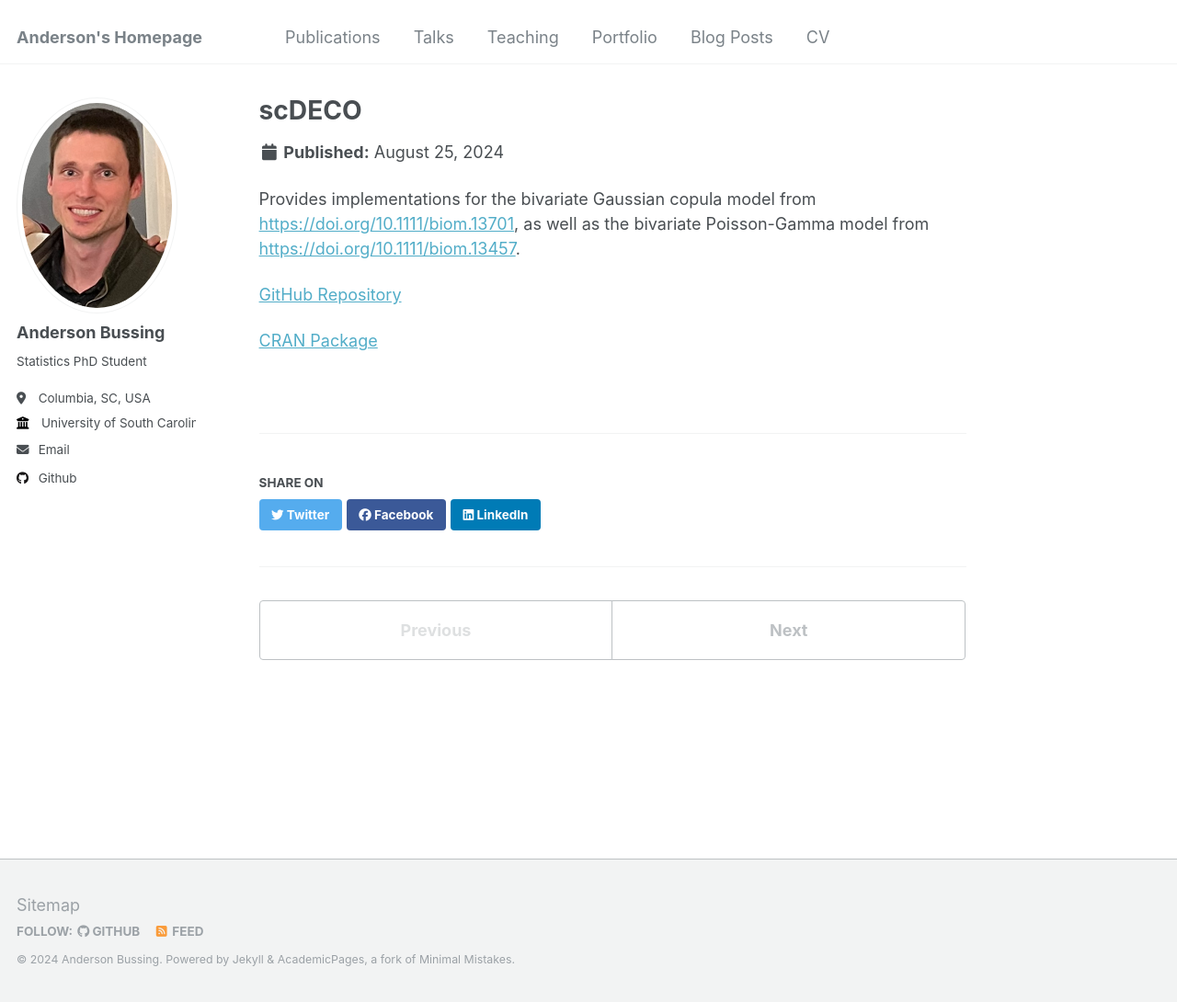
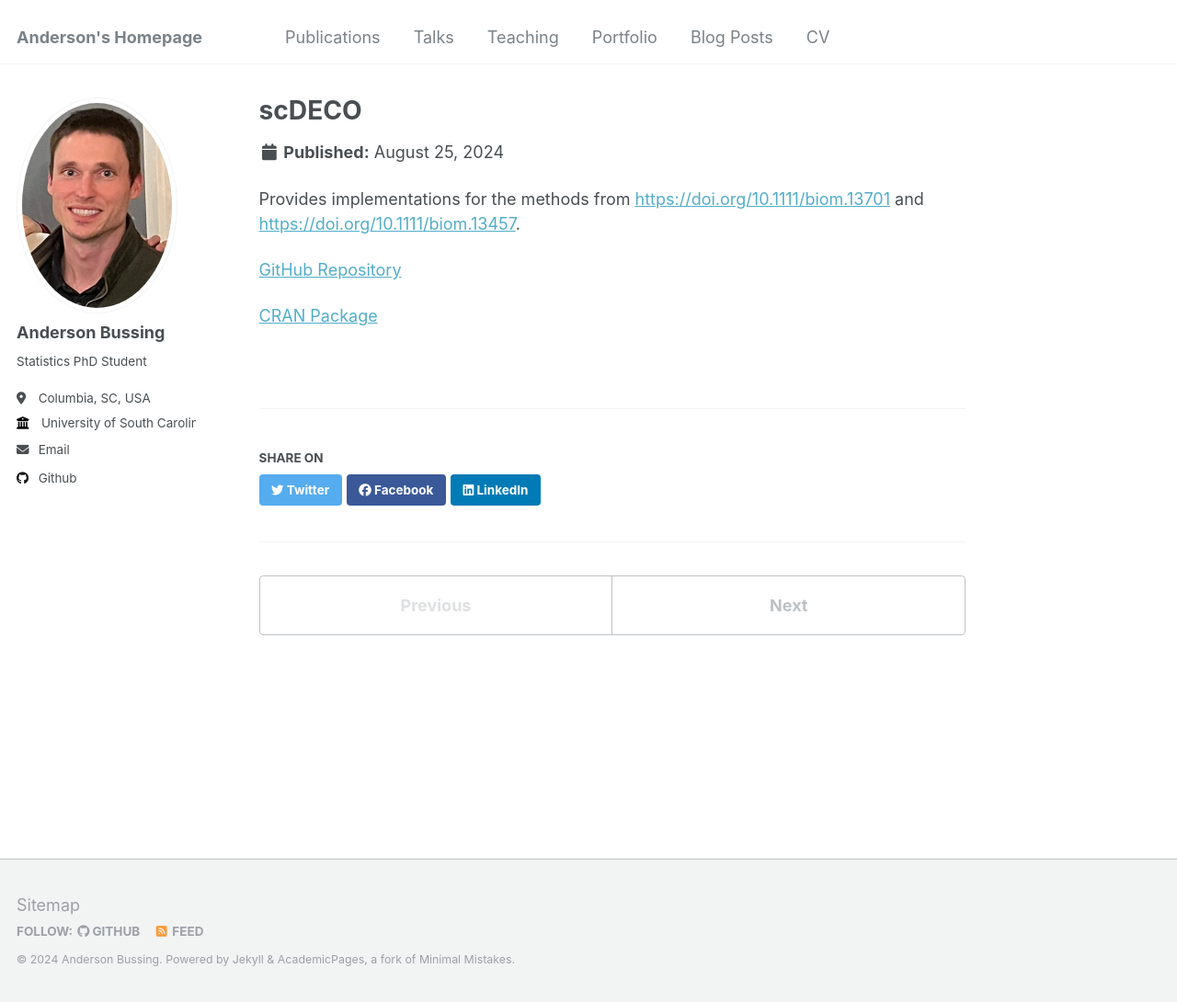
Before and after one commit to abussing/abussing.github.io, a Jekyll site: the page built from _portfolio/portfolio-1.md, in a window 1280 px wide and 1090 px high. Shown: the whole window at 92% size. Built offline with Jekyll 4.4.1, drawn with Linux system fonts in a browser that asks for light colours.

Commit message:
Update portfolio-1.md

```diff
--- a/_portfolio/portfolio-1.md
+++ b/_portfolio/portfolio-1.md
@@ -4,7 +4,7 @@ excerpt: "R package implementing two different Bayesian models for estimating di
 collection: portfolio
 ---
 
-Provides implementations for the bivariate Gaussian copula model from [https://doi.org/10.1111/biom.13701](https://doi.org/10.1111/biom.13701), as well as the bivariate Poisson-Gamma model from [https://doi.org/10.1111/biom.13457](https://doi.org/10.1111/biom.13457).
+Provides implementations for the methods from [https://doi.org/10.1111/biom.13701](https://doi.org/10.1111/biom.13701) and [https://doi.org/10.1111/biom.13457](https://doi.org/10.1111/biom.13457).
 
 [GitHub Repository](https://github.com/YenYiHo-Lab/scDECO)
 
```
